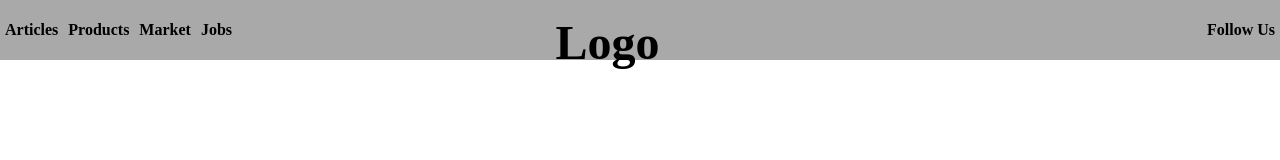
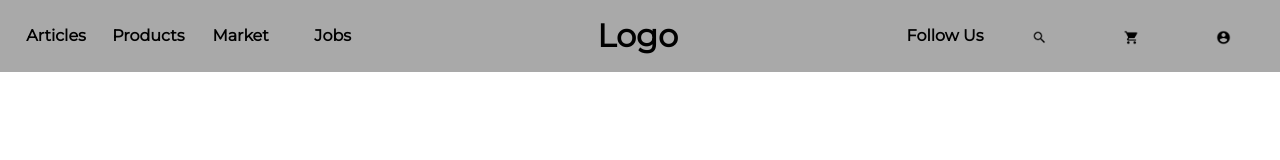
Before and after one commit to jmkrsak/codeup-web-exercises, a plain HTML site: page flexbox-nav-exercise.html in a window 1280 px wide. Drawn offline with Linux system fonts and the light colour scheme.

Commit message:
update exercise

```diff
--- a/css/flexbox-nav-exercise.css
+++ b/css/flexbox-nav-exercise.css
@@ -1,43 +1,42 @@
+@import url('https://fonts.googleapis.com/css2?family=Montserrat&family=Work+Sans&display=swap');
 *{
     box-sizing: border-box;
 }
-body{
+body {
     margin: 0;
+    padding: 0;
 }
-nav{
+header > nav {
+    font-family: Montserrat;
     background-color: darkgrey;
-    color: black;
-    text-decoration: none;
     display: flex;
-    position: relative;
+    align-items: center;
+    padding: 10px;
+    text-align: center;
 }
-.logo-link{
+.logo {
     font-size: 3em;
-    padding-top: .2em;
-    padding-bottom: .2em;
-    position: absolute;
-    left: 43%;
+    padding: .2em;
+    flex: 7;
+    text-align: center;
+    font-size: xx-large;
 }
-nav a{
+header > nav > a {
+    flex: 1;
     color: black;
     display: inline-block;
-    padding: 5px;
+    min-width: fit-content;
+    padding-left: 10px;
+    padding-right: 10px;
     font-weight: bold;
     text-decoration: none;
 }
-nav a:hover{
+header > nav > a:hover {
     color: blue;
 }
-ul{
-    list-style: none;
+.icon {
+    width: 15px;
+    height: 15px;
+    align-self: flex-end;
+    margin-top: 7px;
 }
-.left-bar{
-    display: flex;
-    margin-right: auto;
-    padding: 0;
-}
-.right-bar{
-    display: flex;
-    margin-left: auto;
-    align-items: center;
-}
--- a/flexbox-nav-exercise.html
+++ b/flexbox-nav-exercise.html
@@ -6,17 +6,18 @@
     <link rel="stylesheet" href="css/flexbox-nav-exercise.css">
 </head>
 <body>
-    <nav>
-        <ul class="left-bar">
-            <li><a href="#">Articles</a></li>
-            <li><a href="#">Products</a></li>
-            <li><a href="#">Market</a></li>
-            <li><a href="#">Jobs</a></li>
-        </ul>
-        <div class="logo-link"><a href="#">Logo</a></div>
-        <ul class="right-bar">
-            <li><a href="#">Follow Us</a></li>
-        </ul>
-    </nav>
+    <header>
+        <nav>
+            <a href="#">Articles</a>
+            <a href="#">Products</a>
+            <a href="#">Market</a>
+            <a href="#">Jobs</a>
+            <a class="logo" href="#">Logo</a>
+            <a href="#">Follow Us</a>
+            <a href="#"><img src="images/mag.png" class="icon"></a>
+            <a href="#"><img src="images/carts.png" class="icon"></a>
+            <a href="#"><img src="images/account-circ.png" class="icon"></a>
+        </nav>
+    </header>
 </body>
 </html>
```
Also changed, not shown: images/account-circ.png (added), images/carts.png (added), images/mag.png (added).
